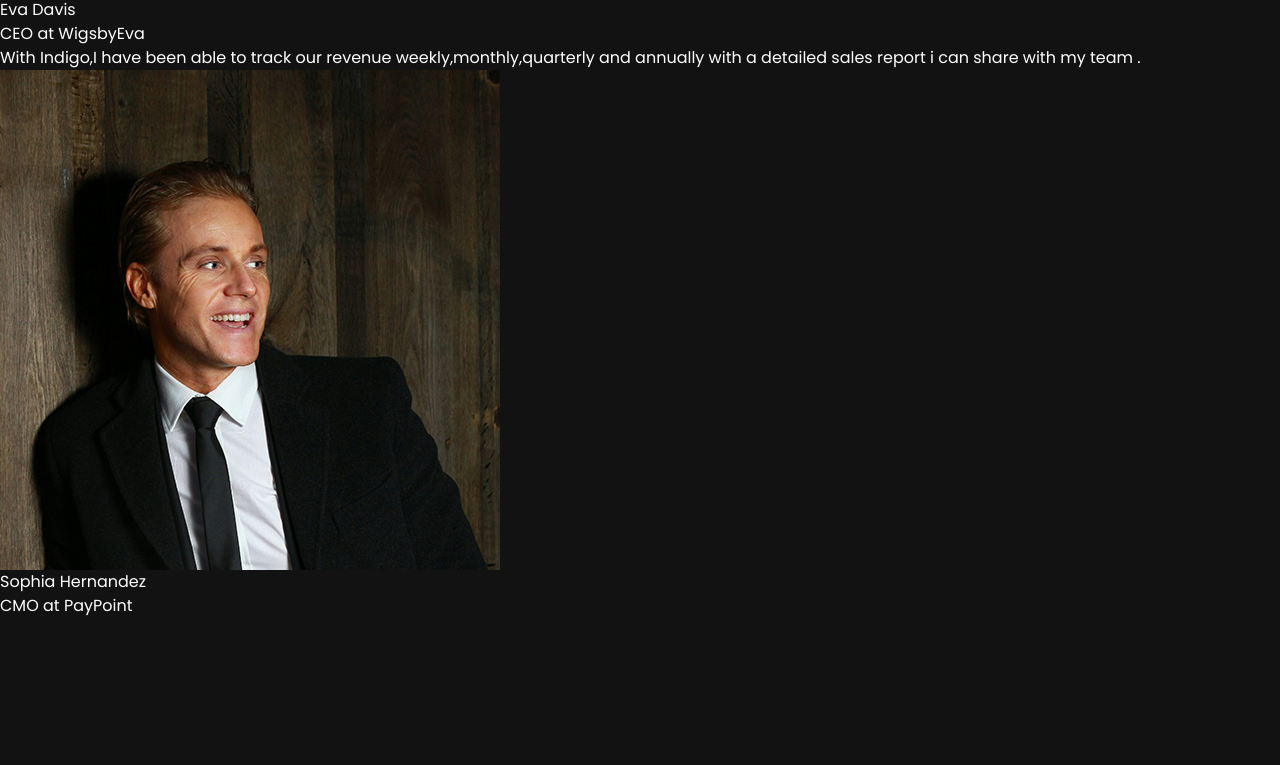
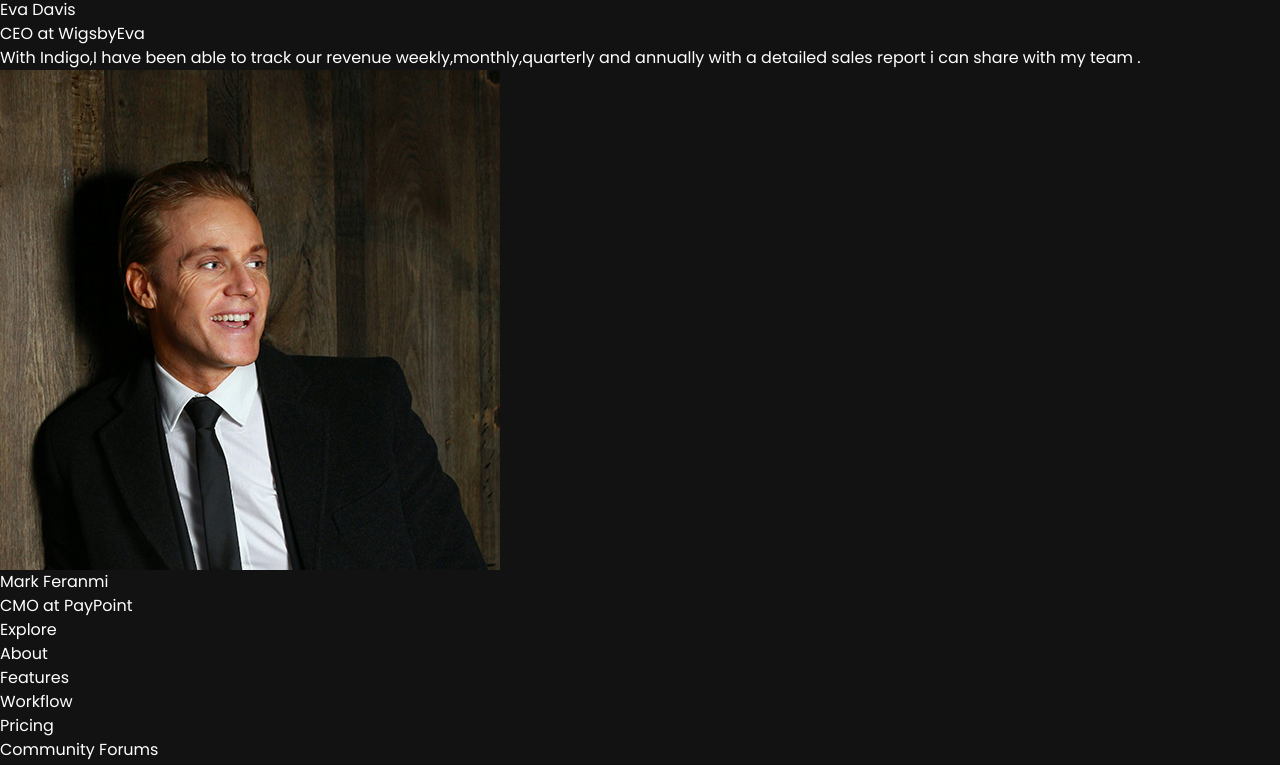
Before and after one commit to BoluAduloju/Indigo, a React (Vite) app: page / in a window 1280 px wide. Shown: the part 6801-7566 px from the top of the page. Before the commit the page ends 7419 px from the top, so only its background shows below. Built offline with nearby package versions, Linux system fonts and the light colour scheme.

Commit message:
added Footer section

```diff
--- a/src/App.jsx
+++ b/src/App.jsx
@@ -4,6 +4,7 @@ import Feature from "./components/Feature"
 import Workflow from "./components/Workflow"
 import Pricing from "./components/Pricing"
 import Testimonial from "./components/Testimonial"
+import Footer from "./components/Footer"
 
 const App = () => {
   return (
@@ -15,6 +16,7 @@ const App = () => {
         <Workflow />
         <Pricing />
         <Testimonial />
+        <Footer />
       </div>
 
     </>
--- /dev/null
+++ b/src/components/Footer.jsx
@@ -0,0 +1,56 @@
+import { exploreLinks, resourcesLinks, communityLinks, followLinks } from "../constants"
+
+const Footer = () => {
+  return (
+    <footer className="mt-20 border-t py-10 border-neutral-700">
+        <div className="grid grid-cols-2 lg:grid-cols-4 gap-12 pl-20">
+            <div>
+                <h3 className="text-mg font-bold mb-4">Explore</h3>
+                <ul className="space-y-2">
+                    {exploreLinks.map((link, index) => (
+                        <li key={index}>
+                            <a className="text-neutral-300 hover:text-white "  href={link.href}>{link.text}</a>
+                        </li>
+                    ))}
+                </ul>
+            </div>
+            <div>
+                <h3 className="text-mg font-bold mb-4">Resources</h3>
+                <ul className="space-y-2">
+                    {resourcesLinks.map((link, index) => (
+                        <li key={index}>
+                            <a className="text-neutral-300 hover:text-white "  href={link.href}>{link.text}</a>
+                        </li>
+                    ))}
+                </ul>
+            </div>
+            <div>
+                <h3 className="text-mg font-bold mb-4">Community</h3>
+                <ul className="space-y-2">
+                    {communityLinks.map((link, index) => (
+                        <li key={index}>
+                            <a className="text-neutral-300 hover:text-white "  href={link.href}>{link.text}</a>
+                        </li>
+                    ))}
+                </ul>
+            </div>
+            <div>
+                <h3 className="text-mg font-bold mb-4">Connect</h3>
+                <ul className="space-y-2">
+                    {followLinks.map((link, index) => (
+                        <li key={index}>
+                            <a className="text-neutral-300 hover:text-white "  href={link.href}>{link.text}</a>
+                        </li>
+                    ))}
+                </ul>
+            </div>
+        </div>
+        <div className="text-sm text-neutral-500 mt-10 text-center">
+            <p>&copy; {new Date().getFullYear()} Indigo, All rights reserved | BoluAduloju</p>
+        </div>
+
+    </footer>
+  )
+}
+
+export default Footer
--- a/src/constants/index.jsx
+++ b/src/constants/index.jsx
@@ -27,7 +27,7 @@ export const testimonials = [
     text: "I am extremely satisfied with the services provided. Managing my revenue has become a lot more easier with just my dashboard",
   },
   {
-    user: "Angela Lee",
+    user: "Angela Nneka",
     company: "Freelance Writer",
     image: user2,
     text: "I couldn't be happier with the outcome of the sales remote i got om my recent book i put on sale online, I got details analytics for all transactions",
@@ -51,7 +51,7 @@ export const testimonials = [
     text: "I am amazed by the level of detailed sales report Indigo send weekly. all i need to do is focus only on my product marketing with Indgo.",
   },
   {
-    user: "Sophia Hernandez",
+    user: "Mark Feranmi",
     company: "CMO at PayPoint",
     image: user6,
     text: "With Indigo,I have been able to track our revenue weekly,monthly,quarterly and annually with a detailed sales report i can share with my team .",
@@ -153,26 +153,33 @@ export const pricingOptions = [
   },
 ];
 
-export const resourcesLinks = [
-  { href: "#", text: "Getting Started" },
-  { href: "#", text: "Documentation" },
-  { href: "#", text: "Tutorials" },
-  { href: "#", text: "API Reference" },
+export const exploreLinks = [
+  { href: "#", text: "About" },
+  { href: "#", text: "Features" },
+  { href: "#", text: "Workflow" },
+  { href: "#", text: "Pricing" },
   { href: "#", text: "Community Forums" },
 ];
 
-export const platformLinks = [
-  { href: "#", text: "Features" },
-  { href: "#", text: "Supported Devices" },
-  { href: "#", text: "System Requirements" },
-  { href: "#", text: "Downloads" },
-  { href: "#", text: "Release Notes" },
+export const resourcesLinks = [
+  { href: "#", text: "Support" },
+  { href: "#", text: "Blog" },
+  { href: "#", text: "Integration" },
+  { href: "#", text: "Dashboard Guide" },
+  { href: "#", text: "Customers" },
+];
+export const followLinks = [
+  { href: "#", text: "LinkedIn" },
+  { href: "#", text: "X (Twitter)" },
+  { href: "#", text: "Instagram" },
+  { href: "#", text: "TikTok" },
+  { href: "#", text: "Facebook" },
 ];
 
 export const communityLinks = [
   { href: "#", text: "Events" },
-  { href: "#", text: "Meetups" },
-  { href: "#", text: "Conferences" },
-  { href: "#", text: "Hackathons" },
-  { href: "#", text: "Jobs" },
+  { href: "#", text: "Conference" },
+  { href: "#", text: "Terms of service" },
+  { href: "#", text: "Privacy Policy" },
+  { href: "#", text: "Careers" },
 ];
```
